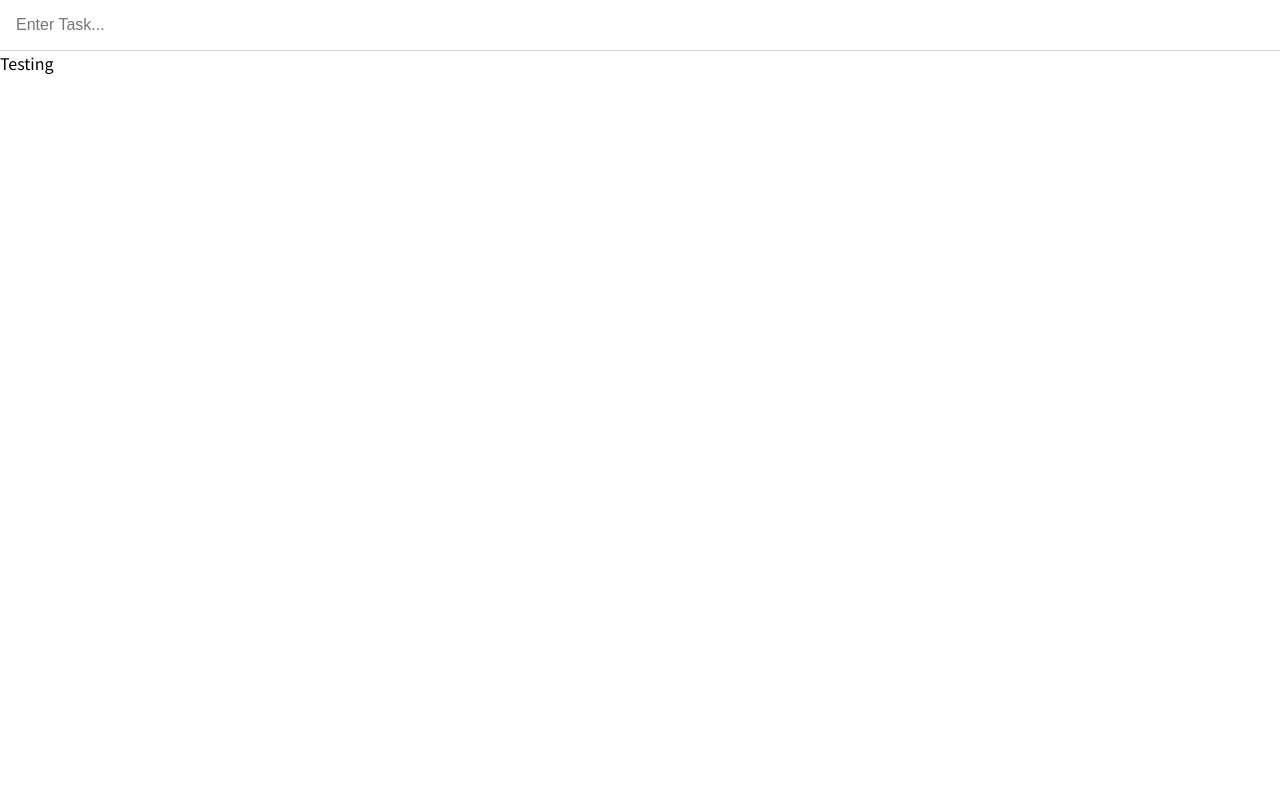
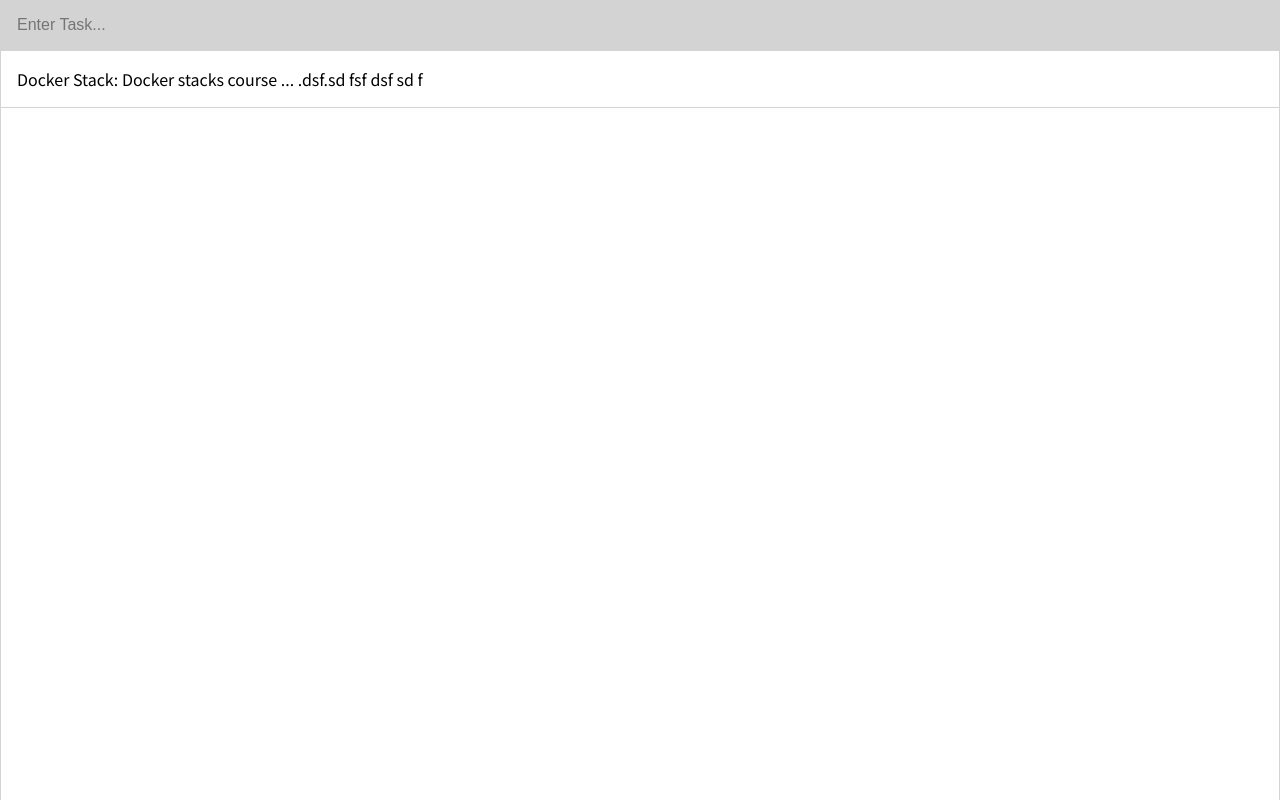
Before and after one commit to gurleensethi/infinite-todo, a React (Create React App) app in the folder web_app/: page /#/ in a window 1280 px wide. Built offline with nearby package versions, Linux system fonts and the light colour scheme.

Commit message:
feat: better styling.

```diff
--- a/web_app/public/index.css
+++ b/web_app/public/index.css
@@ -11,6 +11,7 @@ body {
   margin: 0;
   height: 100%;
   width: 100%;
+  font-size: 16px;
 }
 
 #root {
--- a/web_app/src/components/TaskComponent/TaskComponent.tsx
+++ b/web_app/src/components/TaskComponent/TaskComponent.tsx
@@ -12,6 +12,8 @@ const Container = styled.div`
   flex-direction: column;
   width: 100%;
   height: 100%;
+  border-left: 1px solid lightgrey;
+  border-right: 1px solid lightgrey;
 `;
 
 const TaskForm = styled.form`
@@ -22,8 +24,14 @@ const TaskInput = styled.input`
   width: 100%;
   border: none;
   border-bottom: 1px solid lightgrey;
-  font-size: 16px;
+  background-color: lightgrey;
+  font-size: 1rem;
   padding: 16px;
+`;
+
+const NoTasksFound = styled.div`
+  align-self: center;
+  margin-top: 16px;
 `;
 
 /* State */
@@ -80,7 +88,7 @@ const TaskComponent: FunctionComponent<OwnProps & PropsFromRedux> = ({
       {hasTasks ? (
         <TaskList tasks={tasks} onTaskClick={onTaskClick} />
       ) : (
-        <div>No tasks found!</div>
+        <NoTasksFound>No tasks found...</NoTasksFound>
       )}
     </Container>
   );
--- a/web_app/src/components/TaskList/TaskList.tsx
+++ b/web_app/src/components/TaskList/TaskList.tsx
@@ -1,5 +1,14 @@
 import React, { FunctionComponent } from "react";
 import { Task } from "src/data/types";
+import styled from "styled-components";
+
+/* Styles */
+const TaskItem = styled.div`
+  font-size: 1rem;
+  padding: 16px;
+  border-bottom: 1px solid lightgrey;
+  white-space: normal;
+`;
 
 interface Props {
   tasks: Task[];
@@ -15,9 +24,9 @@ const TaskList: FunctionComponent<Props> = ({ tasks, onTaskClick }) => {
     <div>
       {tasks.map((task) => {
         return (
-          <div key={task.id} onClick={() => onTaskClick(task)}>
+          <TaskItem key={task.id} onClick={() => onTaskClick(task)}>
             {task.content}
-          </div>
+          </TaskItem>
         );
       })}
     </div>
--- a/web_app/src/data/services/task.service.ts
+++ b/web_app/src/data/services/task.service.ts
@@ -6,7 +6,7 @@ export class TaskService {
     {
       id: 0,
       parentId: -1,
-      content: "Testing",
+      content: "Docker Stack: Docker stacks course ... .dsf.sd fsf dsf sd f",
       createdAt: Date.now(),
       isComplete: false,
     },
```
